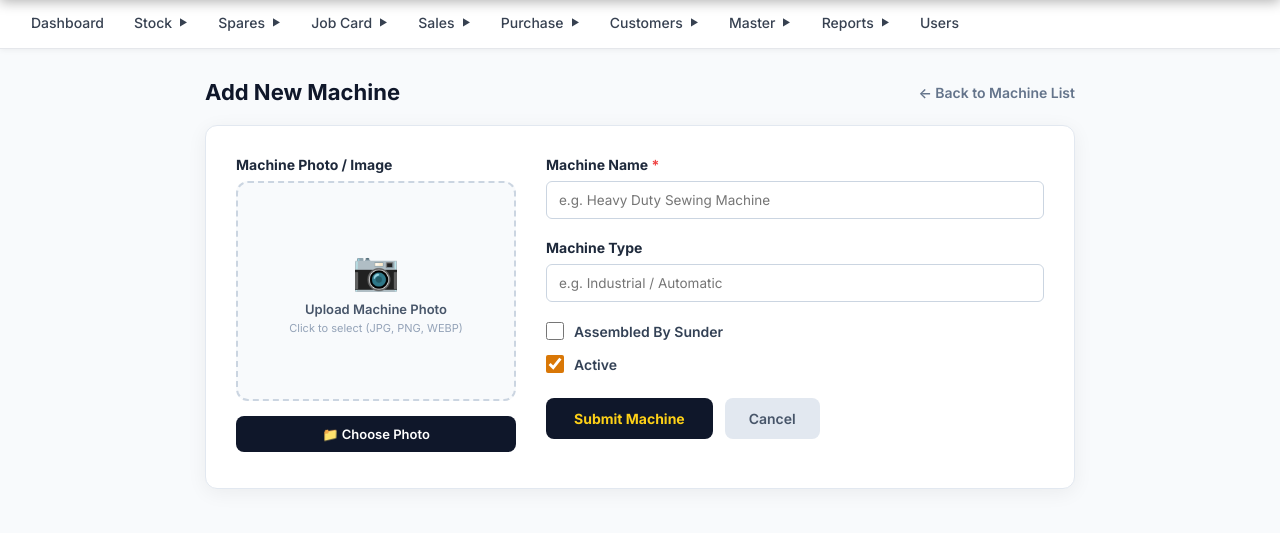
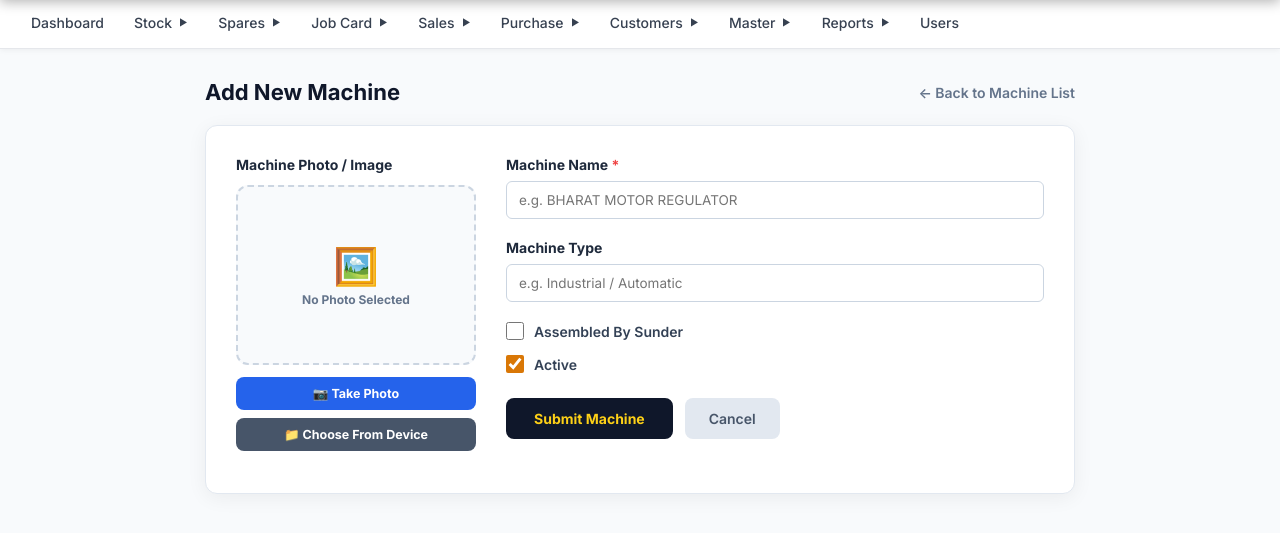
Before and after one commit to harivdev/sundermachines, a PHP site: page /Sunder_billing_new/machine/add_machine.php in a window 1280 px wide. Shown: the part 56-589 px from the top of the page. Run offline with PHP 8.4, Linux system fonts and the light colour scheme; a user stored in the database is signed in; some libraries are stand-ins or nearby versions.

Commit message:
Implement Job Card style photo upload UI with live camera capture and device upload in add_machine.php and edit_machine.php

```diff
--- a/machine/add_machine.php
+++ b/machine/add_machine.php
@@ -74,7 +74,7 @@ if ($_SERVER['REQUEST_METHOD'] == "POST") {
 
     .machine-grid {
         display: grid;
-        grid-template-columns: 280px 1fr;
+        grid-template-columns: 240px 1fr;
         gap: 30px;
         align-items: start;
     }
@@ -85,84 +85,85 @@ if ($_SERVER['REQUEST_METHOD'] == "POST") {
         }
     }
 
-    /* IMAGE UPLOAD BOX STYLING */
-    .image-upload-wrapper {
+    /* JOB CARD STYLE PHOTO UPLOADER */
+    .jobcard-photo-wrapper {
+        display: flex;
+        flex-direction: column;
+        gap: 12px;
+    }
+
+    .jobcard-photo-preview {
+        width: 100%;
+        height: 180px;
+        background: #f8fafc;
+        border: 2px dashed #cbd5e1;
+        border-radius: 12px;
         display: flex;
         flex-direction: column;
         align-items: center;
+        justify-content: center;
+        overflow: hidden;
+        position: relative;
+        transition: border-color 0.2s;
     }
 
-    .image-preview-box {
-        width: 100%;
-        height: 220px;
-        border: 2px dashed #cbd5e1;
-        border-radius: 12px;
-        background: #f8fafc;
-        display: flex;
-        flex-direction: column;
-        justify-content: center;
-        align-items: center;
-        overflow: hidden;
-        position: relative;
-        cursor: pointer;
-        transition: all 0.2s ease-in-out;
+    .jobcard-photo-preview:hover {
+        border-color: #d97706;
     }
 
-    .image-preview-box:hover {
-        border-color: #d97706;
-        background: #fffdf5;
-    }
-
-    .image-preview-box img {
+    .jobcard-photo-preview img {
         width: 100%;
         height: 100%;
         object-fit: cover;
     }
 
-    .placeholder-content {
+    .no-photo-box {
         text-align: center;
-        padding: 20px;
+        color: #94a3b8;
+    }
+
+    .no-photo-icon {
+        font-size: 36px;
+        margin-bottom: 4px;
+    }
+
+    .no-photo-text {
+        font-size: 12px;
+        font-weight: 700;
         color: #64748b;
     }
 
-    .placeholder-icon {
-        font-size: 38px;
-        margin-bottom: 8px;
-        color: #94a3b8;
-    }
-
-    .placeholder-text {
-        font-size: 13px;
-        font-weight: 600;
-        color: #475569;
-    }
-
-    .placeholder-subtext {
-        font-size: 11px;
-        color: #94a3b8;
-        margin-top: 4px;
-    }
-
-    .file-input-btn {
-        margin-top: 15px;
+    .btn-photo-action {
         width: 100%;
-        padding: 10px 16px;
-        background: #0f172a;
-        color: #ffffff;
+        padding: 9px 14px;
         border-radius: 8px;
-        font-size: 13px;
-        font-weight: 600;
-        text-align: center;
+        font-size: 12.5px;
+        font-weight: 700;
         cursor: pointer;
-        transition: background 0.2s;
         display: flex;
         align-items: center;
         justify-content: center;
-        gap: 8px;
+        gap: 6px;
+        border: none;
+        transition: all 0.2s ease;
     }
 
-    .file-input-btn:hover {
-        background: #1e293b;
+    .btn-take-photo {
+        background: #2563eb;
+        color: #ffffff;
+    }
+
+    .btn-take-photo:hover {
+        background: #1d4ed8;
+    }
+
+    .btn-choose-device {
+        background: #475569;
+        color: #ffffff;
+    }
+
+    .btn-choose-device:hover {
+        background: #334155;
     }
 
     .form-group-custom {
@@ -271,34 +272,40 @@ if ($_SERVER['REQUEST_METHOD'] == "POST") {
         <form method="POST" enctype="multipart/form-data">
             <div class="machine-grid">
 
-                <!-- IMAGE UPLOAD SECTION -->
-                <div class="image-upload-wrapper">
-                    <label style="font-weight: 700; color: #1e293b; font-size: 14px; margin-bottom: 8px; width: 100%;">
+                <!-- JOB CARD STYLE PHOTO UPLOADER -->
+                <div class="jobcard-photo-wrapper">
+                    <label style="font-weight: 700; color: #1e293b; font-size: 14px;">
                         Machine Photo / Image
                     </label>
 
-                    <div class="image-preview-box" onclick="document.getElementById('machineImageInput').click();">
+                    <div class="jobcard-photo-preview">
                         <img id="previewImg" src="" style="display: none;">
-                        <div id="placeholderBox" class="placeholder-content">
-                            <div class="placeholder-icon">📷</div>
-                            <div class="placeholder-text">Upload Machine Photo</div>
-                            <div class="placeholder-subtext">Click to select (JPG, PNG, WEBP)</div>
+                        <div id="noPhotoBox" class="no-photo-box">
+                            <div class="no-photo-icon">🖼️</div>
+                            <div class="no-photo-text">No Photo Selected</div>
                         </div>
                     </div>
 
-                    <input type="file" id="machineImageInput" name="image" accept="image/*" onchange="previewImage(event)" hidden>
+                    <!-- Hidden Inputs for Camera and Gallery -->
+                    <input type="file" id="machineGalleryInput" name="image" accept="image/*" style="display: none;" onchange="handleFileSelect(this)">
 
-                    <label for="machineImageInput" class="file-input-btn">
-                        <span>📁 Choose Photo</span>
-                    </label>
-                    <span id="fileNameDisplay" style="font-size: 12px; color: #64748b; margin-top: 6px; word-break: break-all;"></span>
+                    <div style="display: flex; flex-direction: column; gap: 8px;">
+                        <button type="button" class="btn-photo-action btn-take-photo" onclick="triggerCameraCapture()">
+                            📷 Take Photo
+                        </button>
+                        <button type="button" class="btn-photo-action btn-choose-device" onclick="document.getElementById('machineGalleryInput').click()">
+                            📁 Choose From Device
+                        </button>
+                    </div>
+
+                    <span id="fileNameDisplay" style="font-size: 11.5px; color: #64748b; text-align: center; word-break: break-all;"></span>
                 </div>
 
                 <!-- FORM FIELDS SECTION -->
                 <div>
                     <div class="form-group-custom">
                         <label for="machineName">Machine Name <span style="color: #ef4444;">*</span></label>
-                        <input type="text" id="machineName" name="machineName" class="form-input-custom" placeholder="e.g. Heavy Duty Sewing Machine" required>
+                        <input type="text" id="machineName" name="machineName" class="form-input-custom" placeholder="e.g. BHARAT MOTOR REGULATOR" required>
                     </div>
 
                     <div class="form-group-custom">
@@ -328,10 +335,35 @@ if ($_SERVER['REQUEST_METHOD'] == "POST") {
 </div>
 
 <script>
-    function previewImage(event) {
-        const file = event.target.files[0];
+    function triggerCameraCapture() {
+        if (typeof openErpCamera === 'function') {
+            openErpCamera(function(dataUrl, file) {
+                if (dataUrl) {
+                    const previewImg = document.getElementById('previewImg');
+                    const noPhotoBox = document.getElementById('noPhotoBox');
+                    previewImg.src = dataUrl;
+                    previewImg.style.display = 'block';
+                    noPhotoBox.style.display = 'none';
+                }
+                if (file) {
+                    try {
+                        let container = new DataTransfer();
+                        container.items.add(file);
+                        const inp = document.getElementById('machineGalleryInput');
+                        inp.files = container.files;
+                        document.getElementById('fileNameDisplay').textContent = file.name || 'Captured Photo';
+                    } catch(e) {}
+                }
+            });
+        } else {
+            document.getElementById('machineGalleryInput').click();
+        }
+    }
+
+    function handleFileSelect(input) {
+        const file = input.files[0];
         const previewImg = document.getElementById('previewImg');
-        const placeholderBox = document.getElementById('placeholderBox');
+        const noPhotoBox = document.getElementById('noPhotoBox');
         const fileNameDisplay = document.getElementById('fileNameDisplay');
 
         if (file) {
@@ -339,15 +371,10 @@ if ($_SERVER['REQUEST_METHOD'] == "POST") {
             reader.onload = function (e) {
                 previewImg.src = e.target.result;
                 previewImg.style.display = 'block';
-                placeholderBox.style.display = 'none';
+                noPhotoBox.style.display = 'none';
             }
             reader.readAsDataURL(file);
             fileNameDisplay.textContent = file.name;
-        } else {
-            previewImg.src = '';
-            previewImg.style.display = 'none';
-            placeholderBox.style.display = 'block';
-            fileNameDisplay.textContent = '';
         }
     }
 </script>
```
Also changed, not shown: machine/edit_machine.php (+104 -72 lines), uploads/machine/1788005187_6424.png (added).
